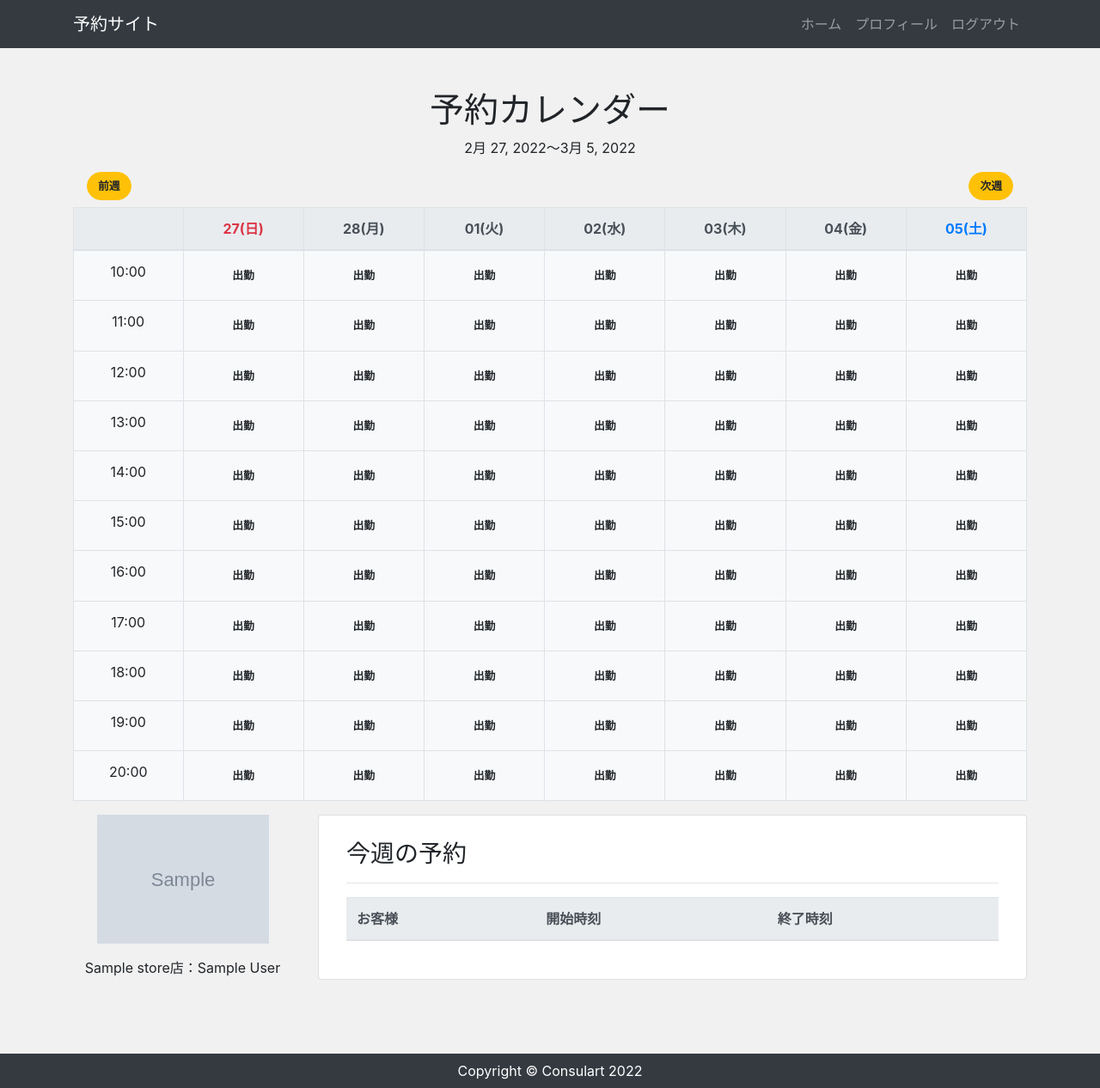
After one commit to hidekis1126/Django-Booking, a Django app: page /mypage/2022/2/27/ in a window 1280 px wide. The commit adds this page. Shown: the whole page at 86% size. Run offline with Django 3.2, Linux system fonts and the light colour scheme; a user stored in the database is signed in; tables that the repository leaves empty hold one stand-in row (values such as "Sample post"); grey boxes marked "Sample" are stand-in pictures; lists and menus that the app fills with data are empty; parts of the project's set-up code (start-up, migrations or seed data) failed here and were passed over; some libraries are stand-ins or nearby versions.

Commit message:
スタッフ予約ページ構築

```diff
--- a/app/static/css/style.css
+++ b/app/static/css/style.css
@@ -159,3 +159,10 @@ main {
 .form_wrap__2col {
     grid-template-columns: repeat(2, 1fr);
 }
+
+/* mypage */
+
+.mypage img {
+    height: 150px;
+    object-fit: contain;
+}
--- /dev/null
+++ b/app/templates/app/mypage.html
@@ -0,0 +1,102 @@
+{% extends 'app/base.html' %}
+
+{% block content %}
+<div class="text-center my-5">
+    <div class="mb-3">
+        <h1>予約カレンダー</h1>
+        <p>{{ start_day }}～{{ end_day }}</p>
+    </div>
+
+    <div class="d-flex mb-2">
+        <div class="mx-3 mr-auto">
+            <a class="btn btn-warning" href="{% url 'mypage' before.year before.month before.day %}">前週</a>
+        </div>
+        <div class="mx-3">
+            <a class="btn btn-warning" href="{% url 'mypage' next.year next.month next.day %}">次週</a>
+        </div>
+    </div>
+    <div class="mb-3">
+        <table class="table table-bordered bg-light">
+            <thead class="thead-light">
+                <tr>
+                    <th></th>
+                    {% for day in days %}
+                        {% if day.weekday == 5 %}
+                            <th scope="col" class="text-primary">{{ day | date:"d(D)" }}</th>
+                        {% elif day.weekday == 6 %}
+                            <th scope="col" class="text-danger">{{ day | date:"d(D)" }}</th>
+                        {% else %}
+                            <th scope="col">{{ day | date:"d(D)" }}</th>
+                        {% endif %}
+                    {% endfor %}
+                </tr>
+            </thead>
+            <tbody>
+                {% for booking_hour, booking_date in calendar.items %}
+                <tr>
+                    <td scope="row">{{ booking_hour }}:00</td>
+                    {% for datetime, book in booking_date.items %}
+                    <td>
+                        {% if book == "" %}
+                            <form method="POST" action="{% url 'holiday' datetime.year datetime.month datetime.day booking_hour %}">
+                                {% csrf_token %}
+                                <button class="btn btn-light" type="submit">出勤</button>
+                            </form>
+                        {% else %}
+                            {% if book == None %}
+                                <p class="mb-0">休み</p>
+                            {% else %}
+                                <p class="mb-0 font-weight-bold text-success">{{ book }}様</p>
+                            {% endif %}
+                            <form method="POST" action="{% url 'delete' datetime.year datetime.month datetime.day booking_hour %}">
+                                {% csrf_token %}
+                                <button class="btn btn-danger" type="submit">取消</button>
+                            </form>
+                        {% endif %}
+                    </td>
+                    {% endfor %}
+                </tr>
+                {% endfor %}
+            </tbody>
+        </table>
+    </div>
+
+    <div class="row">
+        <div class="col-md-3 mb-4 text-center mypage">
+            <img class="mb-3" src="{{ staff_data.user.image.url }}" class="img-fluid" alt="">
+            <p>{{ staff_data.store.name }}店：{{ staff_data.user.first_name }} {{ staff_data.user.last_name }}</p>
+        </div>
+
+        <div class="col-md-9 mb-4">
+            <div class="card">
+                <div class="card-body px-2 py-1">
+                    <div class="p-4 text-left">
+                        <h3>今週の予約</h3>
+                        <hr>
+                        <table class="table">
+                            <thead class="thead-light">
+                                <tr>
+                                    <th>お客様</th>
+                                    <th>開始時刻</th>
+                                    <th>終了時刻</th>
+                                </tr>
+                            </thead>
+                            <tbody>
+                                {% for booking in booking_data %}
+                                    {% if booking.first_name != None %}
+                                        <tr>
+                                            <td>{{ booking.first_name }} {{ booking.last_name }}様</td>
+                                            <td>{{ booking.start }}</td>
+                                            <td>{{ booking.end }}</td>
+                                        </tr>
+                                    {% endif %}
+                                {% endfor %}
+                            </tbody>
+                        </table>
+                    </div>
+                </div>
+            </div>
+        </div>
+    </div>
+</div>
+{% endblock %}
--- a/app/urls.py
+++ b/app/urls.py
@@ -8,4 +8,7 @@ urlpatterns = [
     path('calendar/<int:pk>/<int:year>/<int:month>/<int:day>/', views.CalendarView.as_view(), name='calendar'),
     path('booking/<int:pk>/<int:year>/<int:month>/<int:day>/<int:hour>', views.BookingView.as_view(), name='booking'),
     path('thanks', views.ThanksView.as_view(), name='thanks'),
+    path('mypage/<int:year>/<int:month>/<int:day>/', views.MyPageView.as_view(), name='mypage'),
+    path('mypage/holiday<int:year>/<int:month>/<int:day>/<int:hour>/', views.Holiday, name='holiday'),
+    path('mypage/delete<int:year>/<int:month>/<int:day>/<int:hour>/', views.Delete, name='delete'),
 ]
--- a/app/views.py
+++ b/app/views.py
@@ -5,9 +5,18 @@ from datetime import datetime, date, timedelta, time
 from django.db.models import Q
 from django.utils.timezone import localtime, make_aware
 from app.forms import BookingForm
+from django.contrib.auth.mixins import LoginRequiredMixin
+from django.views.decorators.http import require_POST
 
 class StoreView(View):
     def get(self, request, *args, **kwargs):
+        if request.user.is_authenticated:
+            start_date = date.today()
+            weekday = start_date.weekday()
+            if weekday != 6:
+                start_date = start_date - timedelta(days=weekday + 1)
+            return redirect('mypage', start_date.year, start_date.month, start_date.day)
+
         store_data = Store.objects.all()
 
         return render(request, 'app/store.html', {
@@ -122,3 +131,77 @@ class BookingView(View):
 class ThanksView(View):
     def get(self, request, *args, **kwargs):
         return render(request, 'app/thanks.html')
+
+
+class MyPageView(LoginRequiredMixin, View):
+    def get(self, request, *args, **kwargs):
+        staff_data = Staff.objects.filter(id=request.user.id).select_related('user').select_related('store')[0]
+        year = self.kwargs.get('year')
+        month = self.kwargs.get('month')
+        day = self.kwargs.get('day')
+        start_date = date(year=year, month=month, day=day)
+        days = [start_date + timedelta(days=day) for day in range(7)]
+        start_day = days[0]
+        end_day = days[-1]
+
+        calendar = {}
+        for hour in range(10, 21):
+            row = {}
+            for day_ in days:
+                row[day_] = ""
+            calendar[hour] = row
+        start_time = make_aware(datetime.combine(start_day, time(hour=10, minute=0, second=0)))
+        end_time = make_aware(datetime.combine(end_day, time(hour=20, minute=0, second=0)))
+        booking_data = Booking.objects.filter(staff=staff_data).exclude(Q(start__gt=end_time) | Q(end__lt=start_time))
+        for booking in booking_data:
+            local_time = localtime(booking.start)
+            booking_date = local_time.date()
+            booking_hour = local_time.hour
+            if (booking_hour in calendar) and (booking_date in calendar[booking_hour]):
+                calendar[booking_hour][booking_date] = booking.first_name
+
+        return render(request, 'app/mypage.html', {
+            'staff_data': staff_data,
+            'booking_data': booking_data,
+            'calendar': calendar,
+            'days': days,
+            'start_day': start_day,
+            'end_day': end_day,
+            'before': days[0] - timedelta(days=7),
+            'next': days[-1] + timedelta(days=1),
+            'year': year,
+            'month': month,
+            'day': day,
+        })
+
+@require_POST
+def Holiday(request, year, month, day, hour):
+    staff_data = Staff.objects.get(id=request.user.id)
+    start_time = make_aware(datetime(year=year, month=month, day=day, hour=hour))
+    end_time = make_aware(datetime(year=year, month=month, day=day, hour=hour + 1))
+
+    Booking.objects.create(
+        staff=staff_data,
+        start=start_time,
+        end=end_time
+    )
+
+    start_date = date(year=year, month=month, day=day)
+    weekday = start_date.weekday()
+    if weekday != 6:
+        start_date = start_date - timedelta(days=weekday + 1)
+    return redirect('mypage', year=start_date.year, month=start_date.month, day=start_date.day)
+
+@require_POST
+def Delete(request, year, month, day, hour):
+    start_time = make_aware(datetime(year=year, month=month, day=day, hour=hour))
+    booking_data = Booking.objects.filter(start=start_time)
+
+    booking_data.delete()
+
+    start_date = date(year=year, month=month, day=day)
+    weekday = start_date.weekday()
+
+    if weekday != 6:
+        start_date = start_date - timedelta(days=weekday + 1)
+    return redirect('mypage', year=start_date.year, month=start_date.month, day=start_date.day)
```
